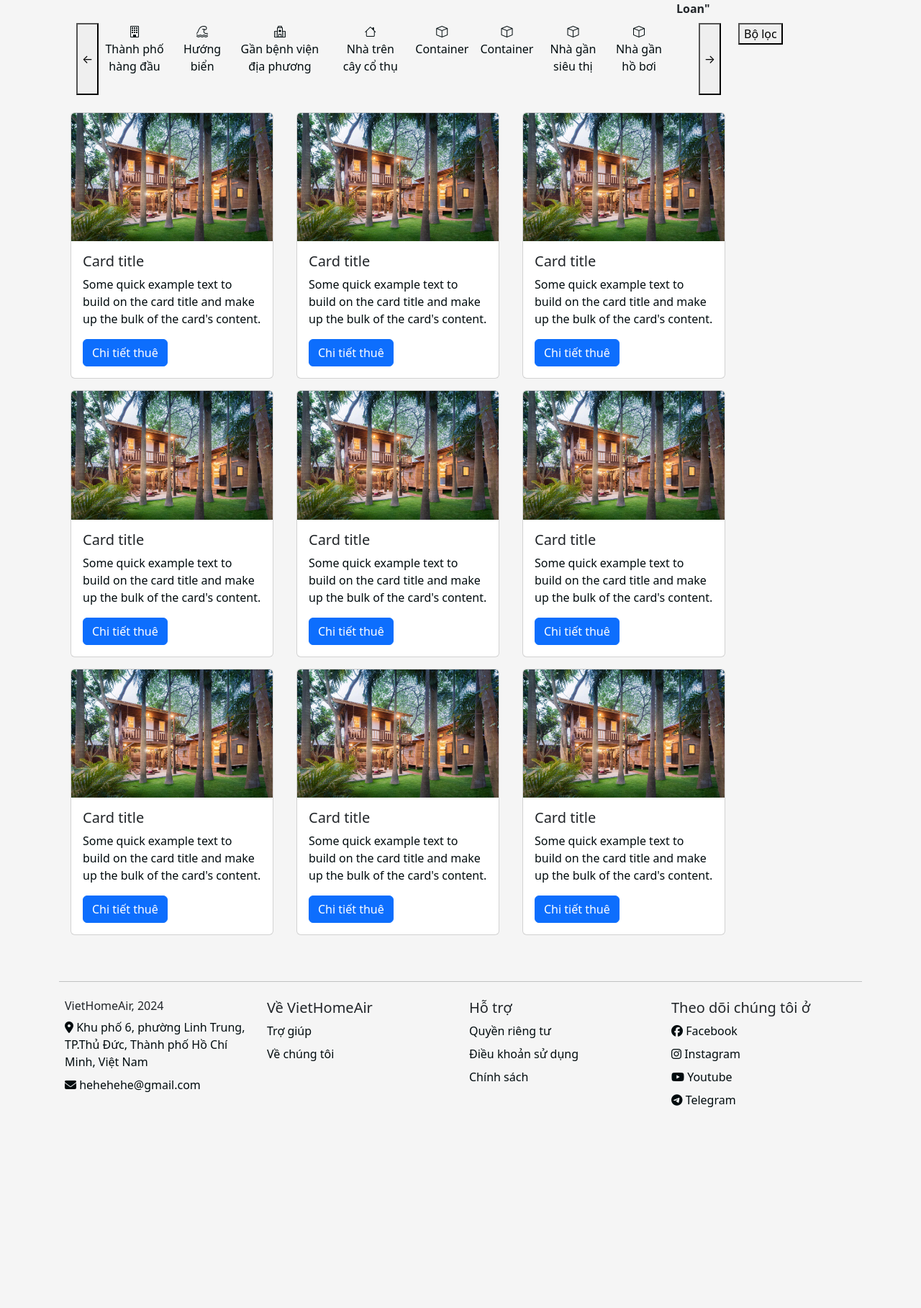
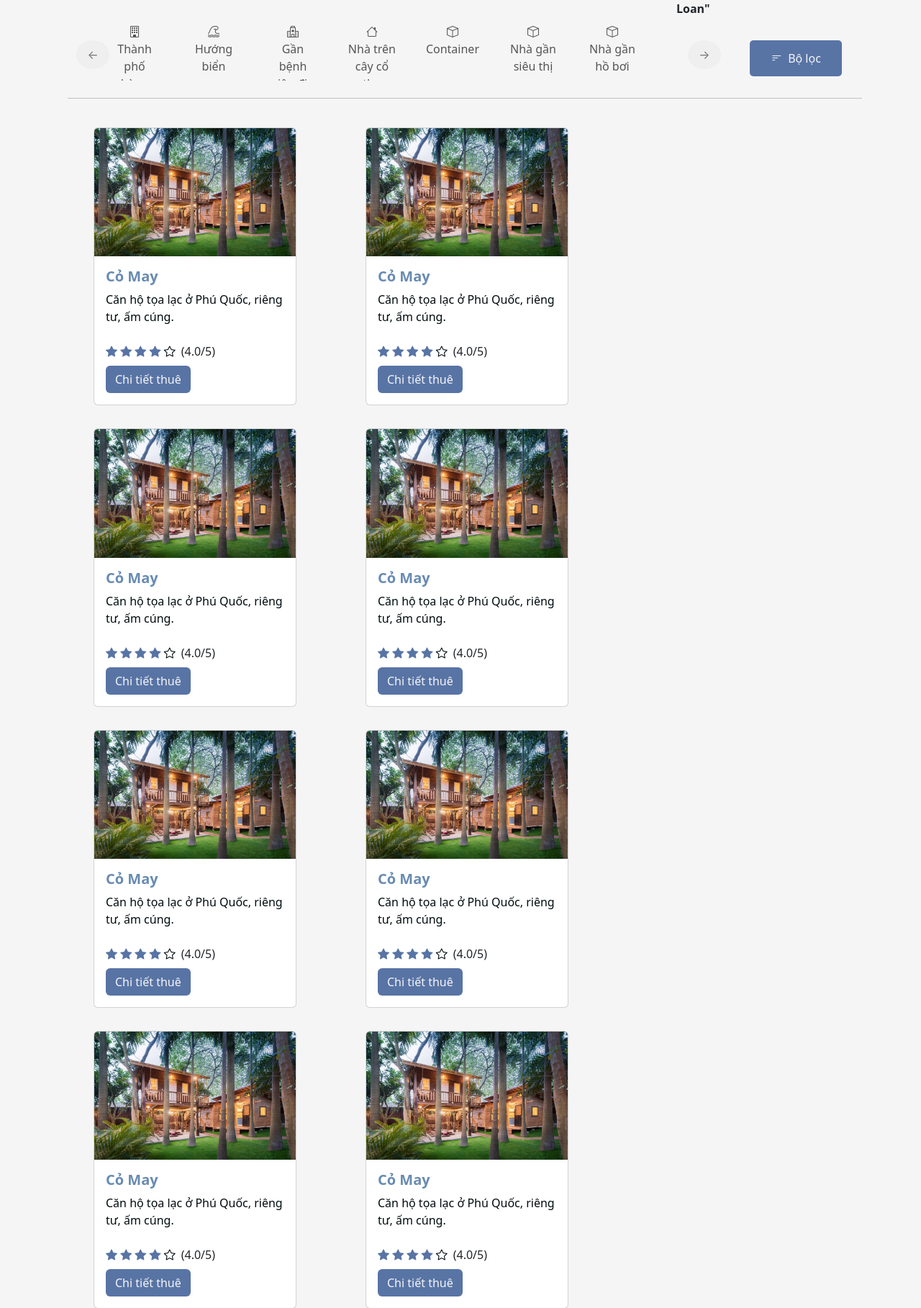
Before and after one commit to Riiichan04/VietHomeAir, a Django app: page /result/ in a window 1280 px wide. Shown: the part 182-1999 px from the top of the page at 72% size. Before the commit the page ends 1720 px from the top, so only its background shows below. Run offline with Django 5.2, Linux system fonts and the light colour scheme; some libraries are stand-ins or nearby versions.

Commit message:
Hoàn thành 80% trang Kết quả tìm kiếm.

```diff
--- a/application/static/style/result-page.css
+++ b/application/static/style/result-page.css
@@ -1,3 +1,38 @@
 li{
     list-style-type: none;
 }
+button{
+    border:none;
+}
+#filter{
+    width: 80%;
+    height: 50px;
+    border-radius: 5px;
+    background-color: var(--logo-icon-color);
+    color:var(--web-background-color);
+}
+/*Card*/
+.card-title{
+    color:var(--main-cta-color);
+    font-weight: bold;
+}
+.service-detail{
+    background-color: var(--logo-icon-color);
+    color: var(--web-background-color);
+}
+.service-detail:hover{
+    color: var(--logo-icon-color);
+    background-color: var(--web-background-color);
+}
+.bi-star-fill{
+    color: var(--logo-icon-color);
+}
+#scrollLeft,#scrollRight{
+    border-radius: 50%;
+    height: 50%;
+    width: 50px;
+    color:var(--text-color-hover);
+}
+.categories i,.categories p{
+    color: var(--sub-cta-color);
+}
--- a/application/templates/result-page.html
+++ b/application/templates/result-page.html
@@ -29,40 +29,36 @@
         <!--Content-->
         <div class="row py-2 m-0">
             <div class="col-10">
-                <div id="scrollCarousel" class="carousel slide" style="display: flex;width: 100%;height: 100px">
-                    <button id="scrollLeft">←</button>
+                <div id="scrollCarousel" class="carousel slide" style="display: flex;width: 100%;height: 80px">
+                    <button id="scrollLeft" class="mt-4">←</button>
                     <div class="carousel-inner">
                         <div class="carousel-item active">
-                            <div class="scroll-container d-flex overflow-hidden" style="width:calc(100% - 30px)">
-                                <div class="text-center me-3">
+                            <div class="scroll-container d-flex overflow-hidden categories row" style="width:calc(100% - 30px)">
+                                <div class="col text-center me-3">
                                     <i class="bi bi-building"></i>
                                     <p>Thành phố hàng đầu</p>
                                 </div>
-                                <div class="text-center me-3">
+                                <div class="col text-center me-3">
                                     <i class="bi bi-tsunami"></i>
                                     <p>Hướng biển</p>
                                 </div>
-                                <div class="text-center me-3">
+                                <div class="col text-center me-3">
                                     <i class="bi bi-hospital"></i>
                                     <p>Gần bệnh viện địa phương </p>
                                 </div>
-                                <div class="text-center me-3">
+                                <div class="col text-center me-3">
                                     <i class="bi bi-house"></i>
                                     <p>Nhà trên cây cổ thụ </p>
                                 </div>
-                                <div class="text-center me-3">
+                                <div class="col text-center me-3">
                                     <i class="bi bi-box"></i>
                                     <p>Container</p>
                                 </div>
-                                <div class="text-center me-3">
-                                    <i class="bi bi-box"></i>
-                                    <p>Container</p>
-                                </div>
-                                <div class="text-center me-3">
+                                <div class="col text-center me-3">
                                     <i class="bi bi-box"></i>
                                     <p>Nhà gần siêu thị</p>
                                 </div>
-                                <div class="text-center me-3">
+                                <div class="col text-center me-3">
                                     <i class="bi bi-box"></i>
                                     <p>Nhà gần hồ bơi</p>
                                 </div>
@@ -70,93 +66,177 @@
                         </div>
                         <!-- Add more carousel items -->
                     </div>
-                    <button id="scrollRight">→</button>
+                    <button id="scrollRight" class="mt-4">→</button>
                 </div>
             </div>
-            <div class="col-2">
-                <button>Bộ lọc</button>
+            <div class="col pt-4 text-center">
+                <button id="filter">
+                    <i class="bi bi-filter-left pe-2" style="color: var(--web-background-color)"></i>Bộ lọc
+                </button>
             </div>
         </div>
+        <hr/>
         <div class="row py-2 list-services">
-            <div class="col-3 p-0 mx-3 my-2 card">
+            <div class="col-3 p-0 mx-5 my-3 card">
                 <img src="{% static 'image/product_img5.jpg' %}" class="card-img-top" alt="...">
                 <div class="card-body">
-                    <h5 class="card-title">Card title</h5>
-                    <p class="card-text">Some quick example text to build on the card title and make up the bulk of the
-                        card's content.</p>
-                    <a href="#" class="btn btn-primary">Chi tiết thuê</a>
+                    <h5 class="card-title">Cỏ May</h5>
+                    <p class="card-text">Căn hộ tọa lạc ở Phú Quốc, riêng tư, ấm cúng.</p>
+                    <div class="d-flex py-2">
+                        <div class="text-warning ">
+                            <i class="bi bi-star-fill"></i>
+                            <i class="bi bi-star-fill"></i>
+                            <i class="bi bi-star-fill"></i>
+                            <i class="bi bi-star-fill"></i>
+                            <i class="bi bi-star"></i> <!-- Empty star -->
+                        </div>
+                        <div class=" ps-2 count-star">(4.0/5)</div>
+                    </div>
+                    <a href="#" class="btn service-detail">Chi tiết thuê</a>
                 </div>
             </div>
-            <div class="col-3 p-0 mx-3 my-2 card">
+            <div class="col-3 p-0 mx-5 my-3 card">
                 <img src="{% static 'image/product_img5.jpg' %}" class="card-img-top" alt="...">
                 <div class="card-body">
-                    <h5 class="card-title">Card title</h5>
-                    <p class="card-text">Some quick example text to build on the card title and make up the bulk of the
-                        card's content.</p>
-                    <a href="#" class="btn btn-primary">Chi tiết thuê</a>
+                    <h5 class="card-title">Cỏ May</h5>
+                    <p class="card-text">Căn hộ tọa lạc ở Phú Quốc, riêng tư, ấm cúng.</p>
+                    <div class="d-flex py-2">
+                        <div class="text-warning ">
+                            <i class="bi bi-star-fill"></i>
+                            <i class="bi bi-star-fill"></i>
+                            <i class="bi bi-star-fill"></i>
+                            <i class="bi bi-star-fill"></i>
+                            <i class="bi bi-star"></i> <!-- Empty star -->
+                        </div>
+                        <div class=" ps-2 count-star">(4.0/5)</div>
+                    </div>
+                    <a href="#" class="btn service-detail">Chi tiết thuê</a>
                 </div>
             </div>
-            <div class="col-3 p-0 mx-3 my-2 card">
+            <div class="col-3 p-0 mx-5 my-3 card">
                 <img src="{% static 'image/product_img5.jpg' %}" class="card-img-top" alt="...">
                 <div class="card-body">
-                    <h5 class="card-title">Card title</h5>
-                    <p class="card-text">Some quick example text to build on the card title and make up the bulk of the
-                        card's content.</p>
-                    <a href="#" class="btn btn-primary">Chi tiết thuê</a>
+                    <h5 class="card-title">Cỏ May</h5>
+                    <p class="card-text">Căn hộ tọa lạc ở Phú Quốc, riêng tư, ấm cúng.</p>
+                    <div class="d-flex py-2">
+                        <div class="text-warning ">
+                            <i class="bi bi-star-fill"></i>
+                            <i class="bi bi-star-fill"></i>
+                            <i class="bi bi-star-fill"></i>
+                            <i class="bi bi-star-fill"></i>
+                            <i class="bi bi-star"></i> <!-- Empty star -->
+                        </div>
+                        <div class=" ps-2 count-star">(4.0/5)</div>
+                    </div>
+                    <a href="#" class="btn service-detail">Chi tiết thuê</a>
                 </div>
             </div>
-            <div class="col-3 p-0 mx-3 my-2 card">
+            <div class="col-3 p-0 mx-5 my-3 card">
                 <img src="{% static 'image/product_img5.jpg' %}" class="card-img-top" alt="...">
                 <div class="card-body">
-                    <h5 class="card-title">Card title</h5>
-                    <p class="card-text">Some quick example text to build on the card title and make up the bulk of the
-                        card's content.</p>
-                    <a href="#" class="btn btn-primary">Chi tiết thuê</a>
+                    <h5 class="card-title">Cỏ May</h5>
+                    <p class="card-text">Căn hộ tọa lạc ở Phú Quốc, riêng tư, ấm cúng.</p>
+                    <div class="d-flex py-2">
+                        <div class="text-warning ">
+                            <i class="bi bi-star-fill"></i>
+                            <i class="bi bi-star-fill"></i>
+                            <i class="bi bi-star-fill"></i>
+                            <i class="bi bi-star-fill"></i>
+                            <i class="bi bi-star"></i> <!-- Empty star -->
+                        </div>
+                        <div class=" ps-2 count-star">(4.0/5)</div>
+                    </div>
+                    <a href="#" class="btn service-detail">Chi tiết thuê</a>
                 </div>
             </div>
-            <div class="col-3 p-0 mx-3 my-2 card">
+            <div class="col-3 p-0 mx-5 my-3 card">
                 <img src="{% static 'image/product_img5.jpg' %}" class="card-img-top" alt="...">
                 <div class="card-body">
-                    <h5 class="card-title">Card title</h5>
-                    <p class="card-text">Some quick example text to build on the card title and make up the bulk of the
-                        card's content.</p>
-                    <a href="#" class="btn btn-primary">Chi tiết thuê</a>
+                    <h5 class="card-title">Cỏ May</h5>
+                    <p class="card-text">Căn hộ tọa lạc ở Phú Quốc, riêng tư, ấm cúng.</p>
+                    <div class="d-flex py-2">
+                        <div class="text-warning ">
+                            <i class="bi bi-star-fill"></i>
+                            <i class="bi bi-star-fill"></i>
+                            <i class="bi bi-star-fill"></i>
+                            <i class="bi bi-star-fill"></i>
+                            <i class="bi bi-star"></i> <!-- Empty star -->
+                        </div>
+                        <div class=" ps-2 count-star">(4.0/5)</div>
+                    </div>
+                    <a href="#" class="btn service-detail">Chi tiết thuê</a>
                 </div>
             </div>
-            <div class="col-3 p-0 mx-3 my-2 card">
+            <div class="col-3 p-0 mx-5 my-3 card">
                 <img src="{% static 'image/product_img5.jpg' %}" class="card-img-top" alt="...">
                 <div class="card-body">
-                    <h5 class="card-title">Card title</h5>
-                    <p class="card-text">Some quick example text to build on the card title and make up the bulk of the
-                        card's content.</p>
-                    <a href="#" class="btn btn-primary">Chi tiết thuê</a>
+                    <h5 class="card-title">Cỏ May</h5>
+                    <p class="card-text">Căn hộ tọa lạc ở Phú Quốc, riêng tư, ấm cúng.</p>
+                    <div class="d-flex py-2">
+                        <div class="text-warning ">
+                            <i class="bi bi-star-fill"></i>
+                            <i class="bi bi-star-fill"></i>
+                            <i class="bi bi-star-fill"></i>
+                            <i class="bi bi-star-fill"></i>
+                            <i class="bi bi-star"></i> <!-- Empty star -->
+                        </div>
+                        <div class=" ps-2 count-star">(4.0/5)</div>
+                    </div>
+                    <a href="#" class="btn service-detail">Chi tiết thuê</a>
                 </div>
             </div>
-            <div class="col-3 p-0 mx-3 my-2 card">
+            <div class="col-3 p-0 mx-5 my-3 card">
                 <img src="{% static 'image/product_img5.jpg' %}" class="card-img-top" alt="...">
                 <div class="card-body">
-                    <h5 class="card-title">Card title</h5>
-                    <p class="card-text">Some quick example text to build on the card title and make up the bulk of the
-                        card's content.</p>
-                    <a href="#" class="btn btn-primary">Chi tiết thuê</a>
+                    <h5 class="card-title">Cỏ May</h5>
+                    <p class="card-text">Căn hộ tọa lạc ở Phú Quốc, riêng tư, ấm cúng.</p>
+                    <div class="d-flex py-2">
+                        <div class="text-warning ">
+                            <i class="bi bi-star-fill"></i>
+                            <i class="bi bi-star-fill"></i>
+                            <i class="bi bi-star-fill"></i>
+                            <i class="bi bi-star-fill"></i>
+                            <i class="bi bi-star"></i> <!-- Empty star -->
+                        </div>
+                        <div class=" ps-2 count-star">(4.0/5)</div>
+                    </div>
+                    <a href="#" class="btn service-detail">Chi tiết thuê</a>
                 </div>
             </div>
-            <div class="col-3 p-0 mx-3 my-2 card">
+            <div class="col-3 p-0 mx-5 my-3 card">
                 <img src="{% static 'image/product_img5.jpg' %}" class="card-img-top" alt="...">
                 <div class="card-body">
-                    <h5 class="card-title">Card title</h5>
-                    <p class="card-text">Some quick example text to build on the card title and make up the bulk of the
-                        card's content.</p>
-                    <a href="#" class="btn btn-primary">Chi tiết thuê</a>
+                    <h5 class="card-title">Cỏ May</h5>
+                    <p class="card-text">Căn hộ tọa lạc ở Phú Quốc, riêng tư, ấm cúng.</p>
+                    <div class="d-flex py-2">
+                        <div class="text-warning ">
+                            <i class="bi bi-star-fill"></i>
+                            <i class="bi bi-star-fill"></i>
+                            <i class="bi bi-star-fill"></i>
+                            <i class="bi bi-star-fill"></i>
+                            <i class="bi bi-star"></i> <!-- Empty star -->
+                        </div>
+                        <div class=" ps-2 count-star">(4.0/5)</div>
+                    </div>
+                    <a href="#" class="btn service-detail">Chi tiết thuê</a>
                 </div>
             </div>
-            <div class="col-3 p-0 mx-3 my-2 card">
+            <div class="col-3 p-0 mx-5 my-3 card">
                 <img src="{% static 'image/product_img5.jpg' %}" class="card-img-top" alt="...">
                 <div class="card-body">
-                    <h5 class="card-title">Card title</h5>
-                    <p class="card-text">Some quick example text to build on the card title and make up the bulk of the
-                        card's content.</p>
-                    <a href="#" class="btn btn-primary">Chi tiết thuê</a>
+                    <h5 class="card-title">Cỏ May</h5>
+                    <p class="card-text">Căn hộ tọa lạc ở Phú Quốc, riêng tư, ấm cúng.</p>
+                    <div class="d-flex py-2">
+                        <div class="text-warning ">
+                            <i class="bi bi-star-fill"></i>
+                            <i class="bi bi-star-fill"></i>
+                            <i class="bi bi-star-fill"></i>
+                            <i class="bi bi-star-fill"></i>
+                            <i class="bi bi-star"></i> <!-- Empty star -->
+                        </div>
+                        <div class=" ps-2 count-star">(4.0/5)</div>
+                    </div>
+                    <a href="#" class="btn service-detail">Chi tiết thuê</a>
                 </div>
             </div>
         </div>
```
